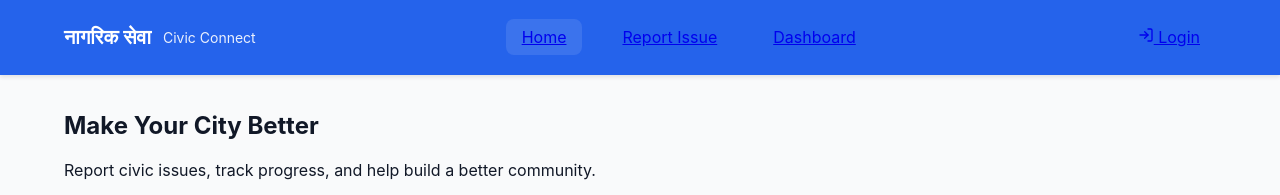
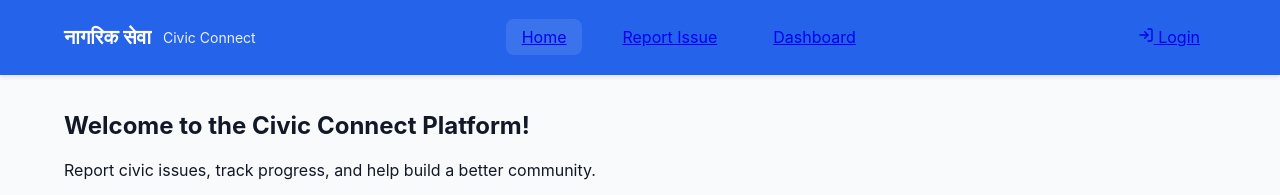
Before and after one commit to NIKHILmaurya217/civic-connect-app, a React (Vite) app in the folder client/: page / in a window 1280 px wide. Shown: the top 195 px of the page. Built offline with nearby package versions, Linux system fonts and the light colour scheme; no server answers; the database is empty.

Commit message:
docs: update homepage title

```diff
--- a/client/src/pages/HomePage.jsx
+++ b/client/src/pages/HomePage.jsx
@@ -31,7 +31,7 @@ const HomePage = () => {
     <div className="container">
       {/* Hero Section */}
       <div className="hero-section">
-        <h2 className="hero-title">Make Your City Better</h2>
+        <h2 className="hero-title">Welcome to the Civic Connect Platform!</h2>
         <p className="hero-subtitle">Report civic issues, track progress, and help build a better community.</p>
         <button onClick={() => navigate('/report')} className="hero-button">
           Report an Issue
```
